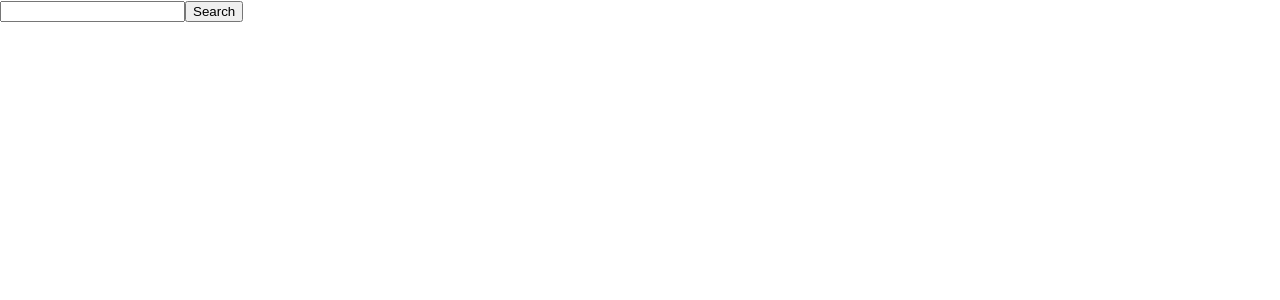
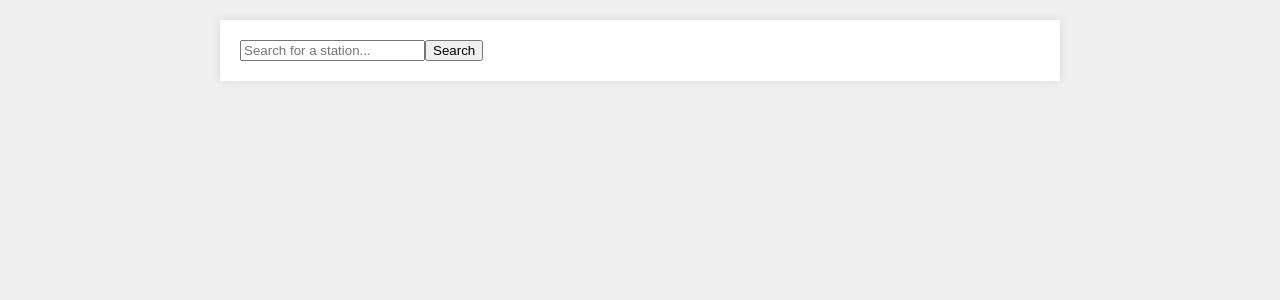
Before and after one commit to lewishollis/tfl-api, a React (Create React App) app: page / in a window 1280 px wide. Shown: the top 300 px of the page. Built offline with nearby package versions, Linux system fonts and the light colour scheme.

Commit message:
.css styling added

```diff
--- a/src/App.css
+++ b/src/App.css
@@ -1,38 +1,44 @@
-.App {
-  text-align: center;
+/* app.css */
+
+/* Global styles for your application */
+body {
+  font-family: 'Arial', sans-serif;
+  margin: 0;
+  padding: 0;
+  background-color: #f0f0f0;
 }
 
-.App-logo {
-  height: 40vmin;
-  pointer-events: none;
+h1 {
+  color: #333;
 }
 
-@media (prefers-reduced-motion: no-preference) {
-  .App-logo {
-    animation: App-logo-spin infinite 20s linear;
-  }
+/* Styles for StopArrivals component */
+.stop-arrivals-container {
+  max-width: 800px;
+  margin: 20px auto;
+  padding: 20px;
+  background-color: #fff;
+  box-shadow: 0 0 10px rgba(0, 0, 0, 0.1);
 }
 
-.App-header {
-  background-color: #282c34;
-  min-height: 100vh;
-  display: flex;
-  flex-direction: column;
-  align-items: center;
-  justify-content: center;
-  font-size: calc(10px + 2vmin);
-  color: white;
+.search-bar {
+  margin-bottom: 10px;
 }
 
-.App-link {
-  color: #61dafb;
+.loading-message {
+  font-style: italic;
+  color: #888;
 }
 
-@keyframes App-logo-spin {
-  from {
-    transform: rotate(0deg);
-  }
-  to {
-    transform: rotate(360deg);
-  }
+.error-message {
+  color: #ff0000;
 }
+
+ul {
+  list-style: none;
+  padding: 0;
+}
+
+li {
+  margin-bottom: 15px;
+}
--- a/src/App.js
+++ b/src/App.js
@@ -1,32 +1,27 @@
 import React, { useState, useEffect } from 'react';
 import SearchBar from './SearchBar';
+import './App.css';
 
 const StopArrivals = () => {
-  let [selectedStationId, setSelectedStationId] = useState(null);
-  let [arrivals, setArrivals] = useState([]);
-  let [loading, setLoading] = useState(false);
-  let [error, setError] = useState(null);
+  const [selectedStationId, setSelectedStationId] = useState(null);
+  const [arrivals, setArrivals] = useState([]);
+  const [loading, setLoading] = useState(false);
+  const [error, setError] = useState(null);
 
   const handleSearch = async (query) => {
     try {
       const response = await fetch(`https://api.tfl.gov.uk/StopPoint/Search?query=${query}`);
       const data = await response.json();
-
-      // For simplicity, assuming the first result contains the relevant information
       const firstResult = data.matches[0];
 
-      // Extract the station ID and station name
       if (firstResult) {
         setSelectedStationId(firstResult.id);
-
       } else {
         setSelectedStationId(null);
-
       }
     } catch (error) {
       console.error('Error fetching data:', error);
       setSelectedStationId(null);
-
     }
   };
 
@@ -54,24 +49,24 @@
   }, [selectedStationId]);
 
   return (
-    <div>
+    <div className="stop-arrivals-container">
       <SearchBar onSearch={handleSearch} />
       {selectedStationId && (
-        <p>Selected Station ID: {selectedStationId}</p>
+        <p className="selected-station-id">Selected Station ID: {selectedStationId}</p>
       )}
 
-      {loading && <p>Loading arrivals...</p>}
+      {loading && <p className="loading-message">Loading arrivals...</p>}
 
-      {error && <p>Error fetching arrivals: {error.message}</p>}
+      {error && <p className="error-message">Error fetching arrivals: {error.message}</p>}
 
       {arrivals.length > 0 && (
-        <ul>
+        <ul className="arrivals-list">
           {arrivals.map((arrival) => (
             <li key={arrival.id}>
-              <h1>Station Name: {arrival.stationName}</h1>
-              <p>Line: {arrival.lineName}</p>
-              <p>Destination: {arrival.destinationName}</p>
-              <p>Time to Arrival: {arrival.timeToStation} seconds</p>
+              <h1 className="station-name">Station Name: {arrival.stationName}</h1>
+              <p className="line-name">Line: {arrival.lineName}</p>
+              <p className="destination-name">Destination: {arrival.destinationName}</p>
+              <p className="time-to-arrival">Time to Arrival: {arrival.timeToStation} seconds</p>
             </li>
           ))}
         </ul>
--- a/src/SearchBar.js
+++ b/src/SearchBar.js
@@ -1,5 +1,3 @@
-// SearchBar.js
-
 import React, { useState } from 'react';
 
 const SearchBar = ({ onSearch }) => {
@@ -9,13 +7,25 @@
     setQuery(event.target.value);
   };
 
+  const handleKeyDown = (event) => {
+    if (event.key === 'Enter') {
+      onSearch(query);
+    }
+  };
+
   const handleSearchClick = () => {
     onSearch(query);
   };
 
   return (
     <div>
-      <input type="text" value={query} onChange={handleInputChange} />
+      <input
+        type="text"
+        placeholder="Search for a station..."
+        value={query}
+        onChange={handleInputChange}
+        onKeyDown={handleKeyDown}
+      />
       <button onClick={handleSearchClick}>Search</button>
     </div>
   );
```
